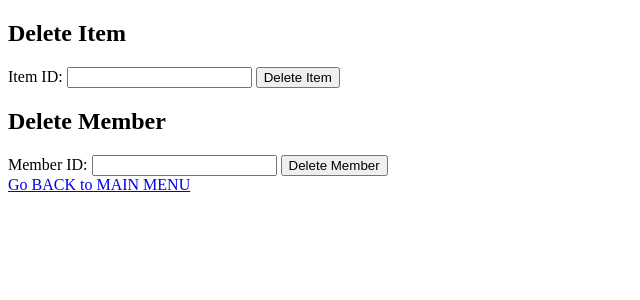
After one commit to pgrach/SquareTools, a Flask app: page /delete in a window 1280 px wide. The commit adds this page. Shown: the top 300 px of the page, without its empty margins (0-640 px from the left). Run offline with Flask 3, Linux system fonts and the light colour scheme.

Commit message:
added admin functionality for deleting stuff

```diff
--- a/main.py
+++ b/main.py
@@ -35,10 +35,12 @@ cursor.execute("""
 CREATE TABLE IF NOT EXISTS "items" (
 "itemID" INTEGER PRIMARY KEY AUTOINCREMENT,
 "flatID" INTEGER NOT NULL,
+"memberID" INTEGER NOT NULL,
 "class" VARCHAR (10),
 "item_name" VARCHAR (50),
 "availability" VARCHAR (20),
-FOREIGN KEY (flatID) REFERENCES flats (flatID)
+FOREIGN KEY (flatID) REFERENCES flats (flatID),
+FOREIGN KEY (memberID) REFERENCES members (memberID)
 )""")
 
 # Create the items table
@@ -99,9 +101,13 @@ def add_items():
         # If the member doesn't exist, add them
         if not existing_member:
             cursor.execute("INSERT INTO members (flatID, fname) VALUES (?, ?)", (flat, fname))
+            memberID = cursor.lastrowid  # Fetch the ID of the member you just added
+
+        else:
+            memberID = existing_member[1]  # Fetch the memberID of the existing member
 
         # Insert into items
-        cursor.execute("INSERT INTO items (flatID, class, item_name, availability) VALUES (?, ?, ?, ?)", (flat, classn, item, availability))
+        cursor.execute("INSERT INTO items (flatID, memberID, class, item_name, availability) VALUES (?, ?, ?, ?, ?)", (flat, memberID, classn, item, availability))
 
         conn.commit()
         conn.close()
@@ -110,5 +116,31 @@ def add_items():
 
     return render_template("add_items.html")
 
+
+@app.route('/delete', methods=['GET', 'POST'])
+def delete():
+    if request.method == 'POST':
+        delete_type = request.form['delete_type']
+
+        conn, cursor = get_db_connection()
+
+        if delete_type == 'item':
+            itemID = request.form['itemID']
+            cursor.execute("DELETE FROM items WHERE itemID = ?", (itemID,))
+
+        elif delete_type == 'member':
+            memberID = request.form['memberID']
+            cursor.execute("SELECT flatID FROM members WHERE memberID = ?", (memberID,))
+            flatID = cursor.fetchone()
+            cursor.execute("DELETE FROM items WHERE flatID = ?", (flatID[0],))
+            cursor.execute("DELETE FROM members WHERE memberID = ?", (memberID,))
+
+        conn.commit()
+        conn.close()
+
+        return redirect(url_for('home'))
+
+    return render_template('delete.html')
+
 if __name__ == '__main__':
     app.run(debug=True)
--- /dev/null
+++ b/templates/delete.html
@@ -0,0 +1,31 @@
+<!DOCTYPE html>
+<html lang="en">
+
+<head>
+    <meta charset="UTF-8">
+    <meta name="viewport" content="width=device-width, initial-scale=1.0">
+    <title>Delete</title>
+</head>
+
+<body>
+    <h2>Delete Item</h2>
+    <form action="{{ url_for('delete') }}" method="post">
+        <input type="hidden" name="delete_type" value="item">
+        <label for="itemID">Item ID:</label>
+        <input type="text" name="itemID" required>
+        <input type="submit" value="Delete Item">
+    </form>
+
+    <h2>Delete Member</h2>
+    <form action="{{ url_for('delete') }}" method="post">
+        <input type="hidden" name="delete_type" value="member">
+        <label for="memberID">Member ID:</label>
+        <input type="text" name="memberID" required>
+        <input type="submit" value="Delete Member">
+    </form>
+
+    <a href="{{ url_for('home') }}">Go BACK to MAIN MENU </a>
+
+</body>
+
+</html>
--- a/templates/index.html
+++ b/templates/index.html
@@ -11,6 +11,9 @@
         <li><a href="{{ url_for('view_items') }}">View All Items</a></li>
         <li><a href="{{ url_for('view_members') }}">View Members</a></li>
         <li><a href="{{ url_for('add_items') }}">Add Items</a></li>
+        <!-- this should only be for admin -->
+        <li><a href="{{ url_for('delete') }}">Delete</a></li>
+
 
 </body>
 </html>
--- a/templates/items.html
+++ b/templates/items.html
@@ -12,6 +12,7 @@
     <tr>
       <th>Item ID</th>
       <th>Flat ID</th>
+      <th>Member ID</th>
       <th>Class</th>
       <th>Item Name</th>
       <th>Availability</th>
@@ -23,6 +24,7 @@
       <td>{{ item[2] }}</td>
       <td>{{ item[3] }}</td>
       <td>{{ item[4] }}</td>
+      <td>{{ item[5] }}</td>
     </tr>
     {% endfor %}
   </table>
```
Also changed, not shown: square_share.db.
